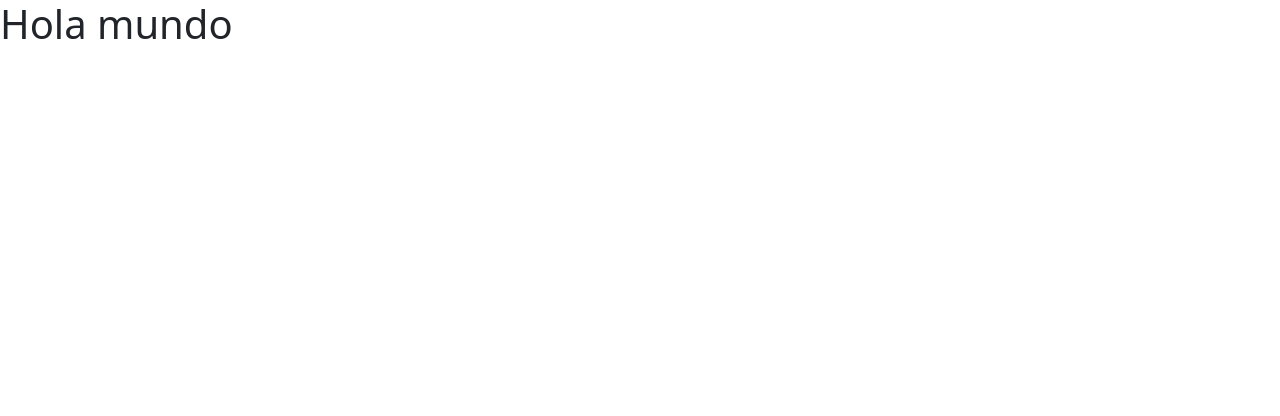
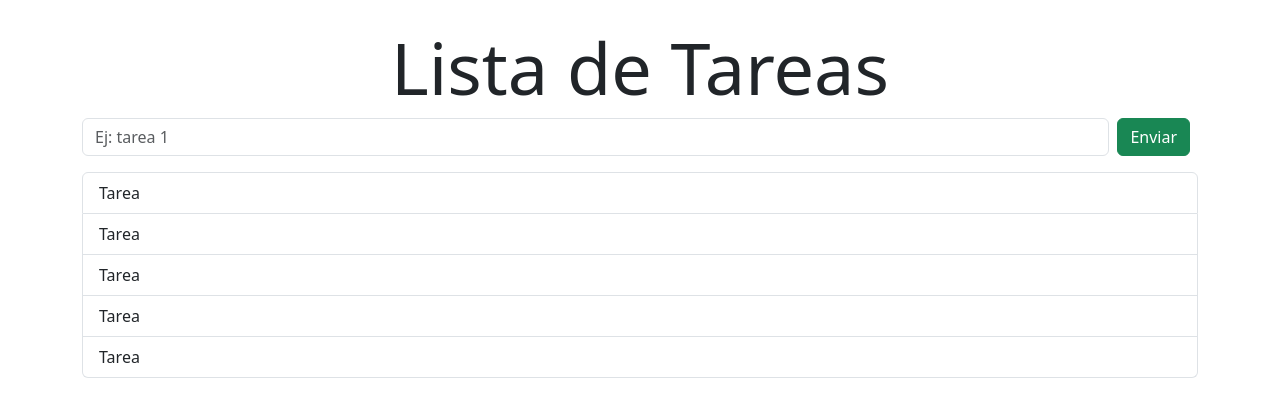
Before and after one commit to lucasecapdevila/listaTareas-react, a React (Vite) app: page / in a window 1280 px wide. Shown: the top 416 px of the page. Built offline with nearby package versions, Linux system fonts and the light colour scheme.

Commit message:
se agrega el maquetado del componente ItemTarea y se corrige el import

```diff
--- a/src/App.jsx
+++ b/src/App.jsx
@@ -1,12 +1,15 @@
 import 'bootstrap/dist/css/bootstrap.min.css';
 import './App.css'
+import FormTareas from './components/FormTareas';
+import { Container } from 'react-bootstrap';
 
 function App() {
 
   return (
-    <>
-      <h1>Hola mundo</h1>
-    </>
+    <Container className='my-4'>
+      <h1 className='text-center display-2'>Lista de Tareas</h1>
+      <FormTareas />
+    </Container>
   )
 }
 
--- /dev/null
+++ b/src/components/FormTareas.jsx
@@ -0,0 +1,25 @@
+import { Button, Form } from "react-bootstrap";
+import ListaTareas from "./ListaTareas";
+
+const FormTareas = () => {
+  return (
+    <section>
+      <Form>
+        <Form.Group className="mb-3 d-flex" controlId="exampleForm.ControlInput1">
+          {/* <Form.Label>Ingresa tus tareas:</Form.Label> */}
+          <Form.Control
+            type="text"
+            placeholder="Ej: tarea 1"
+            minLength={3}
+            maxLength={50}
+          />
+          <Button className="mx-2" variant="success" type="submit">Enviar</Button>
+        </Form.Group>
+
+        <ListaTareas />
+      </Form>
+    </section>
+  );
+};
+
+export default FormTareas;
--- /dev/null
+++ b/src/components/ItemArea.jsx
@@ -0,0 +1,9 @@
+import { ListGroupItem } from "react-bootstrap";
+
+const ItemTarea = () => {
+  return (
+    <ListGroupItem>Tarea</ListGroupItem>
+  );
+};
+
+export default ItemTarea;
--- /dev/null
+++ b/src/components/ListaTareas.jsx
@@ -0,0 +1,16 @@
+import { ListGroup } from "react-bootstrap"
+import ItemTarea from "./ItemArea";
+
+const ListaTareas = () => {
+  return (
+    <ListGroup>
+      <ItemTarea></ItemTarea>
+      <ItemTarea></ItemTarea>
+      <ItemTarea></ItemTarea>
+      <ItemTarea></ItemTarea>
+      <ItemTarea></ItemTarea>
+    </ListGroup>
+  );
+};
+
+export default ListaTareas;
```
